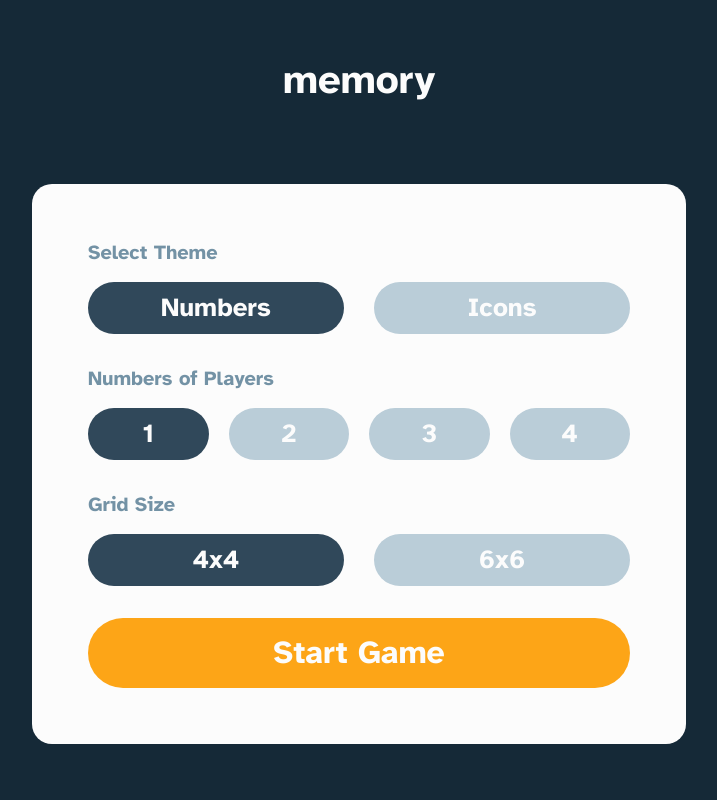
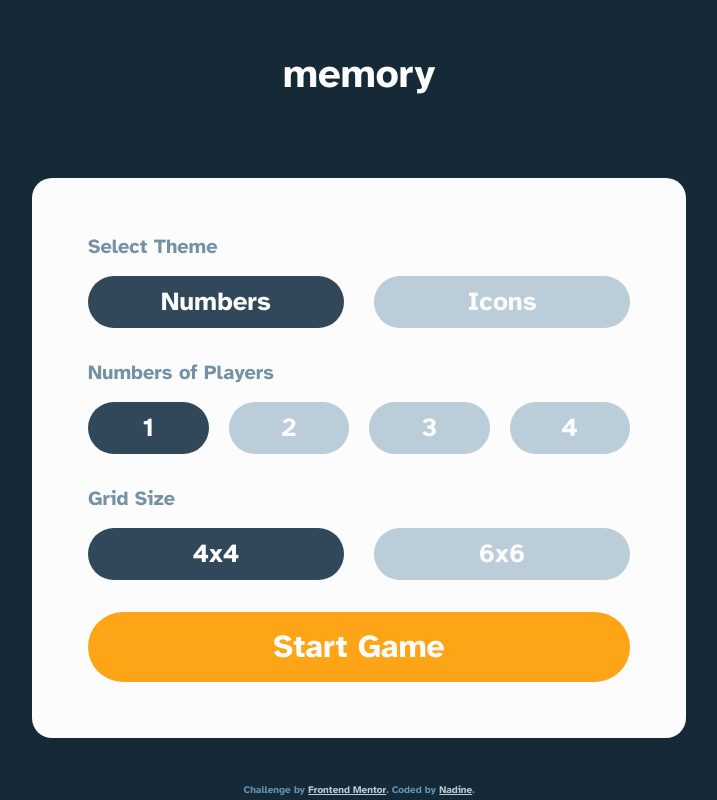
Before and after one commit to nadlgit/fmchallenge-memory-game, a React (Vite) app: page / in a window 1280 px wide. Shown: the whole page, without its empty margins (281-998 px from the left). Built offline with nearby package versions, Linux system fonts and the light colour scheme.

Commit message:
feat: challenge attribution

```diff
--- /dev/null
+++ b/src/ui/app/app.module.css
@@ -0,0 +1,17 @@
+.app {
+  position: relative;
+  display: grid;
+  min-height: 100%;
+}
+
+.attribution {
+  position: absolute;
+  bottom: 0.25rem;
+  width: 100%;
+  text-align: center;
+  font-size: 0.625rem;
+  color: hsla(205, 37%, 55%, 1);
+}
+.attribution a {
+  color: hsla(203, 28%, 79%, 1);
+}
--- a/src/ui/app.tsx
+++ b/src/ui/app/app.tsx
@@ -2,14 +2,19 @@ import { GameEnd } from '@/ui/game-end';
 import { GameInProgress } from '@/ui/game-in-progress';
 import { GameStart } from '@/ui/game-start';
 import { GameProvider, useGame } from '@/ui/shared';
+import { ChallengeAttribution } from './challenge-attribution';
+import styles from './app.module.css';
 
-export default function App() {
-  return (
+export const App = () => (
+  <div className={styles.app}>
     <GameProvider>
       <AppContent />
     </GameProvider>
-  );
-}
+    <footer className={styles.attribution}>
+      <ChallengeAttribution />
+    </footer>
+  </div>
+);
 
 const AppContent = () => {
   const { isSettingsScreen, isEndGame } = useGame();
--- /dev/null
+++ b/src/ui/app/challenge-attribution.tsx
@@ -0,0 +1,13 @@
+const challengeLink = (
+  // eslint-disable-next-line react/jsx-no-target-blank
+  <a href="https://www.frontendmentor.io/challenges/memory-game-vse4WFPvM" target="_blank">
+    Frontend Mentor
+  </a>
+);
+const authorLink = <a href="https://github.com/nadlgit">Nadine</a>;
+
+export const ChallengeAttribution = () => (
+  <p>
+    Challenge by {challengeLink}. Coded by {authorLink}.
+  </p>
+);
--- /dev/null
+++ b/src/ui/app/index.ts
@@ -0,0 +1 @@
+export { App as default } from './app';
--- a/src/ui/game-start/game-start.module.css
+++ b/src/ui/game-start/game-start.module.css
@@ -4,7 +4,7 @@
   align-content: center;
   gap: clamp(2.75rem, calc(8.651vmin + 0.722rem), 4.875rem);
   min-height: 100%;
-  padding-block: 0.75rem;
+  padding-block: 0.75rem 1.5rem;
   background-color: hsla(206, 45%, 15%, 1);
 }
 
```
